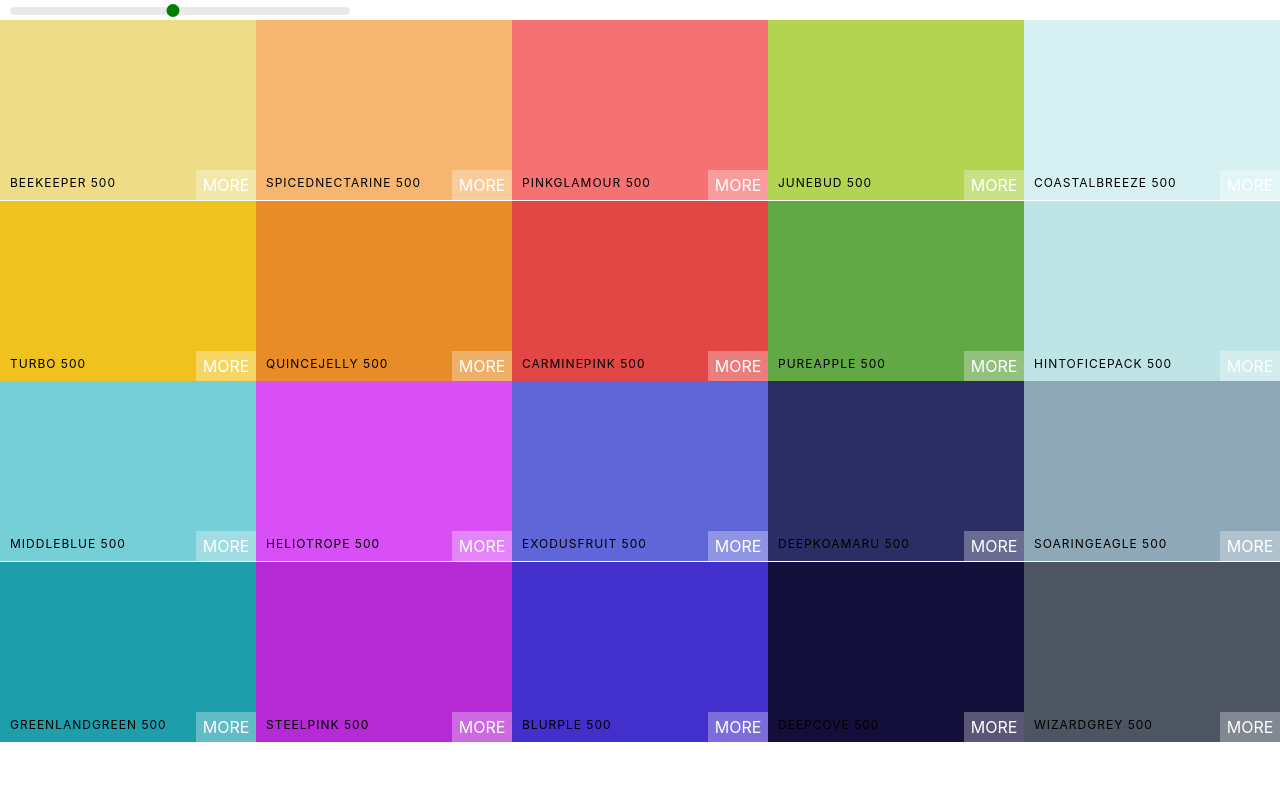
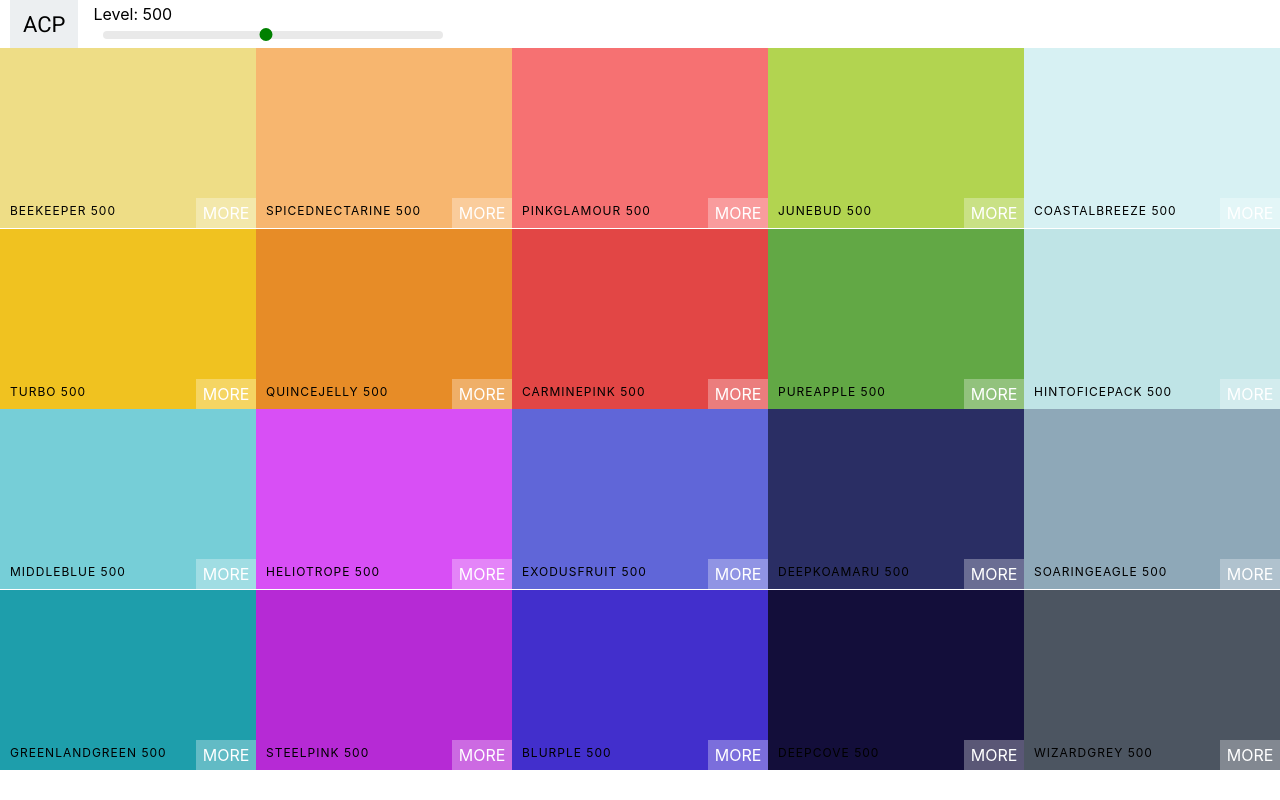
Before and after one commit to argadipa/arga-color-app, a React (Create React App) app: page / in a window 1280 px wide. Built offline with nearby package versions, Linux system fonts and the light colour scheme.

Commit message:
Add NavBar and Roboto font.

```diff
--- a/public/index.html
+++ b/public/index.html
@@ -24,6 +24,8 @@
       work correctly both with client-side routing and a non-root public URL.
       Learn how to configure a non-root public URL by running `npm run build`.
     -->
+    <link href="https://fonts.googleapis.com/css?family=Roboto:400,700&display=swap" rel="stylesheet" />
+
     <title>React App</title>
   </head>
   <body>
--- /dev/null
+++ b/src/NavBar.css
@@ -0,0 +1,56 @@
+.Navbar {
+    display: flex;
+    align-items: center;
+    justify-content: flex-start;
+    height: 6vh;
+}
+
+.logo {
+    margin-right: 15px;
+    padding: 0 13px;
+    font-size: 22px;
+    background-color: #eceff1;
+    font-family: Roboto;
+    height: 100%;
+    display: flex;
+    align-items: center;
+}
+
+.logo a{
+    text-decoration: none;
+    color: black;
+}
+
+.slider{
+    width: 340px;
+    margin: 0 10px;
+    display: inline-block;
+}
+
+/* .slider-container {
+    display: flex;
+    justify-content: center;
+    align-items: center;
+} */
+
+.rc-slider-track {
+    background-color: transparent;
+}
+
+.rc-slider-rail {
+  height: 8px;
+}
+
+.rc-slider-handle,
+.rc-slider-handle:active,
+.rc-slider-handle:focus,
+.rc-slider-handle:hover {
+    background-color: green;
+    outline: none;
+    border: 2px solid green;
+    box-shadow: none;
+    width: 13px;
+    height: 13px;
+    margin-left: -7px;
+    margin-top: -3px;
+}
--- /dev/null
+++ b/src/NavBar.js
@@ -0,0 +1,33 @@
+import React, { Component } from 'react';
+import  Slider from 'rc-slider';
+import "rc-slider/assets/index.css";
+import './NavBar.css';
+
+class NavBar extends Component {
+    render() {
+
+        const { level, changeLevel } = this.props;
+
+        return (
+            <header className="Navbar">
+                <div className="logo">
+                    <a href="#">ACP</a>
+                </div>
+                <div className="slider-container">
+                    <span>Level: {level}</span>
+                    <div className="slider">
+                        <Slider
+                            defaultValue={level}
+                            min={100}
+                            max={900}
+                            step={100}
+                            onAfterChange={changeLevel}
+                        />
+                    </div>
+                </div>
+            </header>
+        );
+    }
+}
+
+export default NavBar;
--- a/src/Pallete.css
+++ b/src/Pallete.css
@@ -5,34 +5,3 @@
 .Pallete-colors {
     height:  90%;
 }
-
-.slider{
-    width: 340px;
-    margin: 0 10px;
-    display: inline-block;
-}
-
-.rc-slider-track {
-    background-color: transparent;
-}
-
-.rc-slider-rail {
-  height: 8px;
-}
-
-.rc-slider-handle,
-.rc-slider-handle:active,
-.rc-slider-handle:focus,
-.rc-slider-handle:hover {
-    background-color: green;
-    outline: none;
-    border: 2px solid green;
-    box-shadow: none;
-    width: 13px;
-    height: 13px;
-    margin-left: -7px;
-    margin-top: -3px;
-}
-
-/* .rc-slider-handle
-.rc-slider-rail */
--- a/src/Pallete.js
+++ b/src/Pallete.js
@@ -1,8 +1,8 @@
 import React, { Component } from 'react';
 import ColorBox from './ColorBox';
-import Slider from 'rc-slider';
-import 'rc-slider/assets/index.css';
-import "./Pallete.css";
+import NavBar from './NavBar';
+import './Pallete.css';
+
 
 class Pallete extends Component {
 
@@ -28,13 +28,7 @@
         return (
             <div className="Pallete">
                 <div className="slider">
-                    <Slider
-                        defaultValue={level}
-                        min={100}
-                        max={900}
-                        step={100}
-                        onAfterChange={this.changeLevel}
-                    />
+                    <NavBar level={level} changeLevel={this.changeLevel} />
                 </div>
                 {/*Nav bar goes here */}
                 <div className="Pallete-colors">
```
